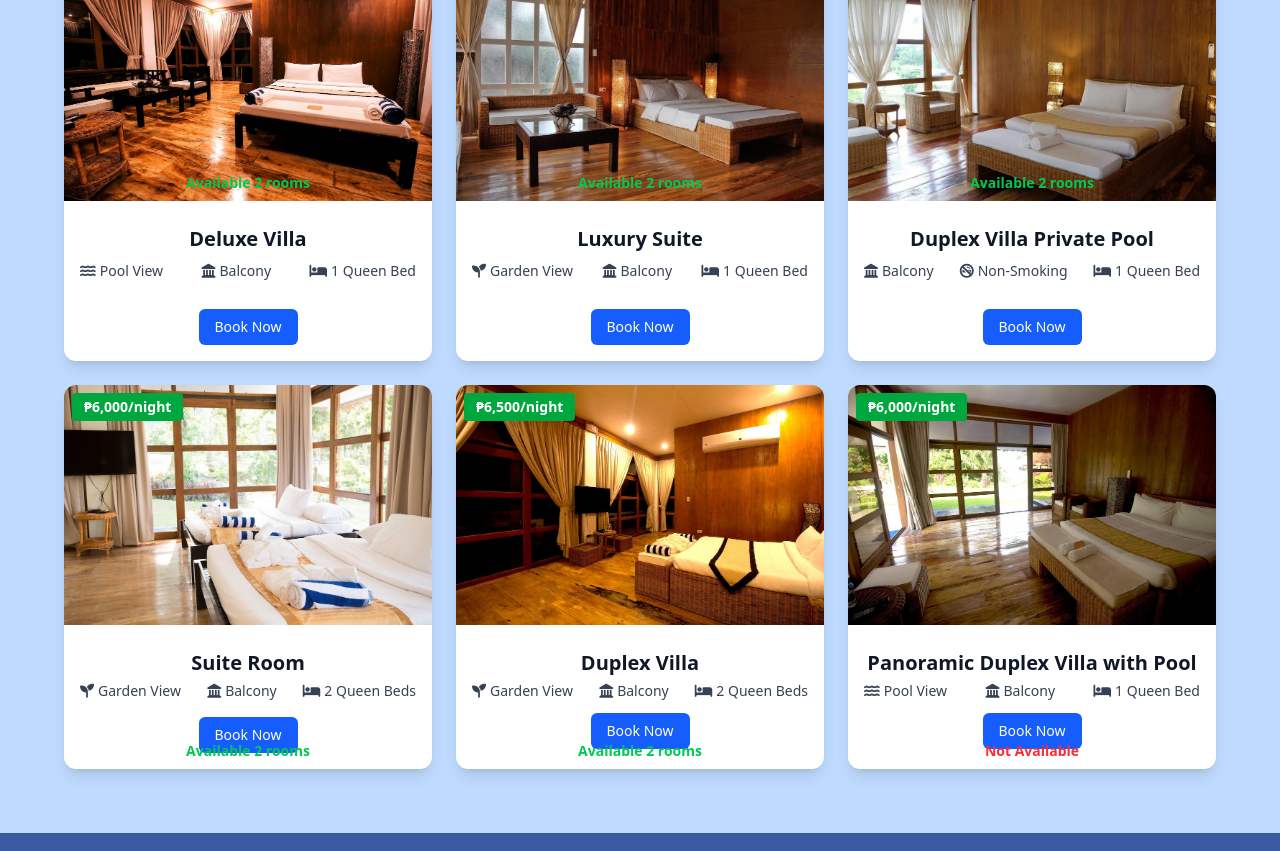
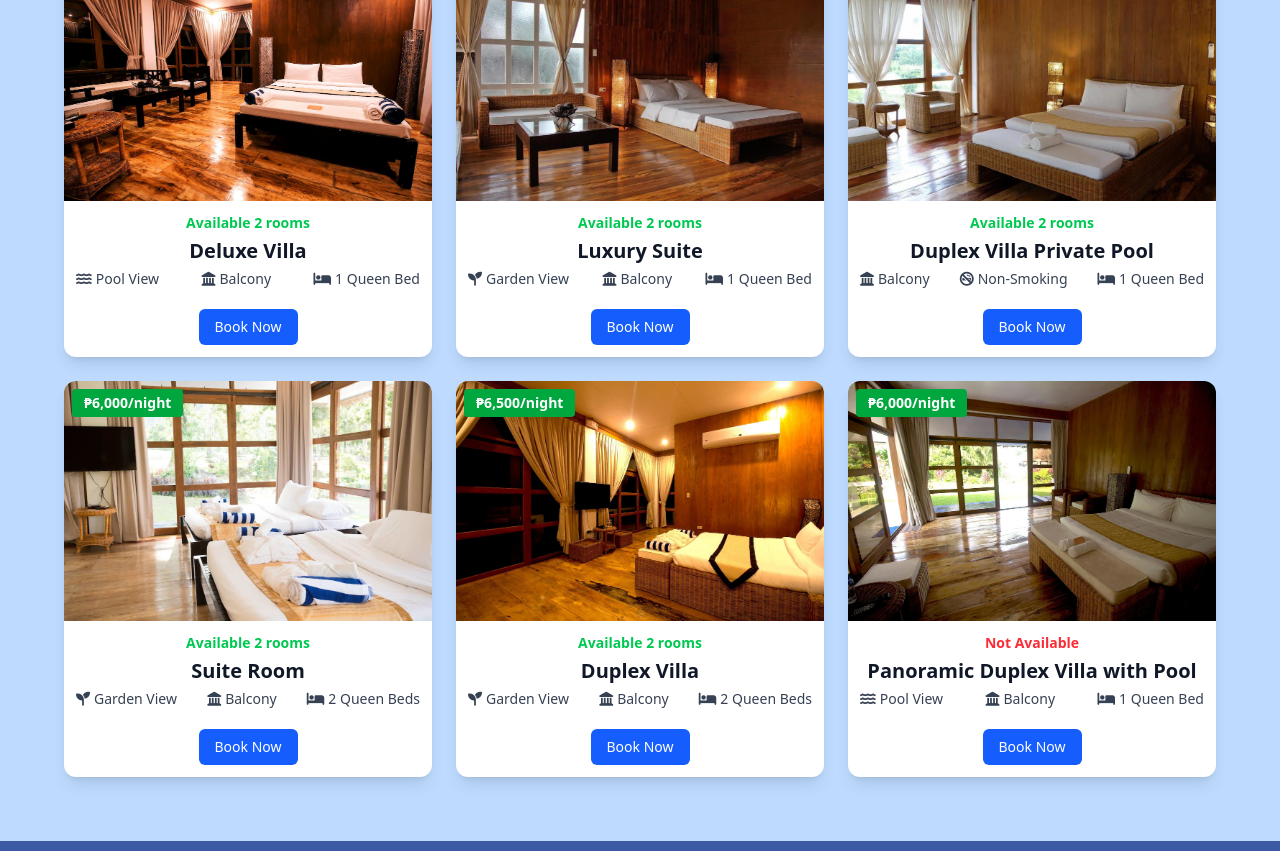
Before and after one commit to paoloespaldon/espaldon_midtermproject, a website: page Accommodation.html in a window 1280 px wide. Shown: the part 151-1002 px from the top of the page. Drawn offline with Linux system fonts and the light colour scheme.

Commit message:
Updated all files

```diff
--- a/Accommodation.html
+++ b/Accommodation.html
@@ -20,15 +20,14 @@
     <!-- ==================== -->
     <!-- Navigation Section -->
     <!-- ==================== -->
-    <nav class="fixed top-0 left-0 w-full h-20 bg-blue-900/80 backdrop-blur-md shadow-lg px-5 flex justify-between items-center z-50">
+    <nav class="fixed top-0 left-0 w-full h-16 md:h-24 bg-blue-900/80 backdrop-blur-md shadow-lg px-4 md:px-5 flex justify-between items-center z-50">
         <!-- Branding -->
-        <div class="flex items-center space-x-4 pl-10 mt-2">
+        <div class="flex items-center space-x-4 pl-4 md:pl-10 mt-2 md:mt-4"> <!-- Adjusted padding and margin for responsiveness -->
             <!-- Adjusted Logo -->
-            <div class="w-28 h-auto flex items-end">
+            <div class="w-20 md:w-28 h-auto flex items-end"> <!-- Adjusted logo width for smaller screens -->
                 <img src="assets/log.png" alt="Logo" class="w-full h-auto object-contain object-bottom">
             </div>
         </div>
-
 
         <!-- Desktop Navigation -->
         <ul class="hidden md:flex space-x-6">
@@ -55,11 +54,11 @@
             <!-- Mobile Social & Menu -->
             <div class="flex md:hidden items-center space-x-4">
                 <a href="https://web.facebook.com/recidenciadelhamor" target="_blank" rel="noopener noreferrer"
-                   class="flex-shrink-0 h-9 w-9 rounded-full bg-blue-100 flex items-center justify-center hover:bg-blue-200 transition">
+                   class="flex-shrink-0 h-8 w-8 rounded-full bg-blue-100 flex items-center justify-center hover:bg-blue-200 transition">
                     <i class="fab fa-facebook-f text-blue-600 text-lg"></i>
                 </a>
                 <a href="https://instagram.com" target="_blank" rel="noopener noreferrer"
-                   class="flex-shrink-0 h-9 w-9 rounded-full bg-pink-100 flex items-center justify-center hover:bg-pink-200 transition">
+                   class="flex-shrink-0 h-8 w-8 rounded-full bg-pink-100 flex items-center justify-center hover:bg-pink-200 transition">
                     <i class="fab fa-instagram text-pink-600 text-lg"></i>
                 </a>
 
@@ -69,9 +68,7 @@
                         <path stroke-linecap="round" stroke-linejoin="round" stroke-width="2" d="M4 6h16M4 12h16M4 18h16"/>
                     </svg>
                 </button>
-
             </div>
-
         </div>
     </nav>
 
@@ -97,27 +94,23 @@
     <div class="relative">
         <img src="assets/room1.webp" class="w-full h-60 object-cover cursor-pointer" onclick="openModal(0, 0)">
 
-        <!-- "Available" text inside the image at the bottom center -->
-        <div class="absolute bottom-2 left-1/2 transform -translate-x-1/2 text-green-500 text-sm font-semibold">
-            Available 2 rooms
-        </div>
-
         <!-- Price tag in the top-left corner -->
         <div class="absolute top-2 left-2 bg-green-600 text-white text-sm font-bold px-3 py-1 rounded">
             ₱4,270/night
         </div>
     </div>
 
-    <div class="p-4 text-left flex-grow">
-        <h3 class="text-xl font-bold text-gray-900 text-center mt-2">Deluxe Villa</h3>
-        <div class="flex justify-between items-center text-gray-700 text-sm mt-2">
+    <div class="p-3 text-left flex-grow relative">
+        <div class="text-green-500 text-sm font-semibold text-center mb-1">Available 2 rooms</div>
+        <h3 class="text-xl font-bold text-gray-900 text-center">Deluxe Villa</h3>
+        <div class="flex justify-between items-center text-gray-700 text-sm mt-1">
             <div class="flex items-center gap-1"><i class="fa-solid fa-water"></i> Pool View</div>
             <div class="flex items-center gap-1"><i class="fa-solid fa-landmark"></i> Balcony</div>
             <div class="flex items-center gap-1"><i class="fa-solid fa-bed"></i> 1 Queen Bed</div>
         </div>
     </div>
 
-    <div class="flex justify-center mt-3 pb-4">
+    <div class="flex justify-center mt-2 pb-3">
         <a href="BOOK.html" class="bg-blue-600 text-white font-medium text-sm text-center px-4 py-2 rounded-md transition duration-200 hover:bg-blue-700">
             Book Now
         </a>
@@ -130,42 +123,36 @@
     <div class="relative">
         <img src="assets/room2.webp" class="w-full h-60 object-cover cursor-pointer" onclick="openModal(1, 0)">
 
-        <!-- "Available" text inside the image at the bottom center -->
-        <div class="absolute bottom-2 left-1/2 transform -translate-x-1/2 text-green-500 text-sm font-semibold">
-            Available 2 rooms
-        </div>
-
         <!-- Price tag in the top-left corner -->
         <div class="absolute top-2 left-2 bg-green-600 text-white text-sm font-bold px-3 py-1 rounded">
             ₱4,270/night
         </div>
     </div>
 
-    <div class="p-4 text-left flex-grow">
-        <h3 class="text-xl font-bold text-gray-900 text-center mt-2">Luxury Suite</h3>
-        <div class="flex justify-between items-center text-gray-700 text-sm mt-2">
+    <div class="p-3 text-left flex-grow relative">
+        <div class="text-green-500 text-sm font-semibold text-center mb-1">Available 2 rooms</div>
+        <h3 class="text-xl font-bold text-gray-900 text-center">Luxury Suite</h3>
+        <div class="flex justify-between items-center text-gray-700 text-sm mt-1">
             <div class="flex items-center gap-1"><i class="fa-solid fa-seedling"></i> Garden View</div>
             <div class="flex items-center gap-1"><i class="fa-solid fa-landmark"></i> Balcony</div>
             <div class="flex items-center gap-1"><i class="fa-solid fa-bed"></i> 1 Queen Bed</div>
         </div>
     </div>
 
-    <div class="flex justify-center mt-3 pb-4">
+    <div class="flex justify-center mt-2 pb-3">
         <a href="BOOK.html" class="bg-blue-600 text-white font-medium text-sm text-center px-4 py-2 rounded-md transition duration-200 hover:bg-blue-700">
             Book Now
         </a>
     </div>
 </div>
 
+
+
+
 <!-- Another Beach Cottage -->
 <div class="bg-white shadow-lg rounded-xl overflow-hidden relative flex flex-col h-full">
     <div class="relative">
         <img src="assets/room3.webp" class="w-full h-60 object-cover cursor-pointer" onclick="openModal(2, 0)">
-
-        <!-- "Available" text inside the image at the bottom center -->
-        <div class="absolute bottom-2 left-1/2 transform -translate-x-1/2 text-green-500 text-sm font-semibold">
-            Available 2 rooms
-        </div>
 
         <!-- Price tag in the top-left corner -->
         <div class="absolute top-2 left-2 bg-green-600 text-white text-sm font-bold px-3 py-1 rounded">
@@ -173,16 +160,17 @@
         </div>
     </div>
 
-    <div class="p-4 text-left flex-grow">
-        <h3 class="text-xl font-bold text-gray-900 text-center mt-2">Duplex Villa Private Pool</h3>
-        <div class="flex justify-between items-center text-gray-700 text-sm mt-2">
+    <div class="p-3 text-left flex-grow relative">
+        <div class="text-green-500 text-sm font-semibold text-center mb-1">Available 2 rooms</div>
+        <h3 class="text-xl font-bold text-gray-900 text-center">Duplex Villa Private Pool</h3>
+        <div class="flex justify-between items-center text-gray-700 text-sm mt-1">
             <div class="flex items-center gap-1"><i class="fa-solid fa-landmark"></i> Balcony</div>
             <div class="flex items-center gap-1"><i class="fa-solid fa-ban-smoking"></i> Non-Smoking</div>
             <div class="flex items-center gap-1"><i class="fa-solid fa-bed"></i> 1 Queen Bed</div>
         </div>
     </div>
 
-    <div class="flex justify-center mt-3 pb-4">
+    <div class="flex justify-center mt-2 pb-3">
         <a href="BOOK.html" class="bg-blue-600 text-white font-medium text-sm text-center px-4 py-2 rounded-md transition duration-200 hover:bg-blue-700">
             Book Now
         </a>
@@ -193,110 +181,91 @@
 
 
 
-            <div class="bg-white shadow-lg rounded-xl overflow-hidden relative">
-                <img src="assets/room4.webp"
-                class="w-full h-60 object-cover cursor-pointer"
-                onclick="openModal(3, 0)">
-                 <!-- "Available" text inside the image at the bottom center -->
-        <div class="absolute bottom-2 left-1/2 transform -translate-x-1/2 text-green-500 text-sm font-semibold">
-            Available 2 rooms
-        </div>
 
-                <div class="absolute top-2 left-2 bg-green-600 text-white text-sm font-bold px-3 py-1 rounded"> ₱6,000/night</div>
+<div class="bg-white shadow-lg rounded-xl overflow-hidden relative flex flex-col h-full">
+    <div class="relative">
+        <img src="assets/room4.webp" class="w-full h-60 object-cover cursor-pointer" onclick="openModal(3, 0)">
 
-                <div class="p-4 text-left">
-                    <h3 class="text-xl font-bold text-gray-900 text-center mt-2">Suite Room</h3>
-                    <div class="flex justify-between items-center text-gray-700 text-sm mt-1">
-                        <div class="flex items-center gap-1">
-                            <i class="fa-solid fa-seedling"></i> Garden View
-                        </div>
-
-                        <div class="flex items-center gap-1">
-                            <i class="fa-solid fa-landmark"></i> Balcony
-                        </div>
-
-                        <div class="flex items-center gap-1">
-                            <i class="fa-solid fa-bed"></i> 2 Queen Beds
-                        </div>
-
-                    </div>
-                    <div class="flex justify-center mt-4">
-                        <a href="BOOK.html" class="bg-blue-600 text-white font-medium text-sm text-center px-4 py-2 rounded-md transition duration-200 hover:bg-blue-700">
-                            Book Now
-                        </a>
-                    </div>
-
+        <!-- Price tag in the top-left corner -->
+        <div class="absolute top-2 left-2 bg-green-600 text-white text-sm font-bold px-3 py-1 rounded">
+            ₱6,000/night
         </div>
     </div>
 
-            <!-- Another Beach Cottage -->
-            <div class="bg-white shadow-lg rounded-xl overflow-hidden relative">
-                <img src="assets/room5.webp"
-                class="w-full h-60 object-cover cursor-pointer"
-                onclick="openModal(4, 0)">
-                 <!-- "Available" text inside the image at the bottom center -->
-        <div class="absolute bottom-2 left-1/2 transform -translate-x-1/2 text-green-500 text-sm font-semibold">
-            Available 2 rooms
+    <div class="p-3 text-left flex-grow relative">
+        <div class="text-green-500 text-sm font-semibold text-center mb-1">Available 2 rooms</div>
+        <h3 class="text-xl font-bold text-gray-900 text-center">Suite Room</h3>
+        <div class="flex justify-between items-center text-gray-700 text-sm mt-1">
+            <div class="flex items-center gap-1"><i class="fa-solid fa-seedling"></i> Garden View</div>
+            <div class="flex items-center gap-1"><i class="fa-solid fa-landmark"></i> Balcony</div>
+            <div class="flex items-center gap-1"><i class="fa-solid fa-bed"></i> 2 Queen Beds</div>
+        </div>
     </div>
 
-                <div class="absolute top-2 left-2 bg-green-600 text-white text-sm font-bold px-3 py-1 rounded"> ₱6,500/night</div>
-
-                <div class="p-4 text-left">
-                    <h3 class="text-xl font-bold text-gray-900 text-center mt-2">Duplex Villa</h3>
-                    <div class="flex justify-between items-center text-gray-700 text-sm mt-1">
-                        <div class="flex items-center gap-1">
-                            <i class="fa-solid fa-seedling"></i> Garden View
-                        </div>
-
-                        <div class="flex items-center gap-1">
-                            <i class="fa-solid fa-landmark"></i> Balcony
-                        </div>
-
-                        <div class="flex items-center gap-1">
-                            <i class="fa-solid fa-bed"></i> 2 Queen Beds
-                        </div>
-                    </div>
-                    <div class="flex justify-center mt-3">
+    <div class="flex justify-center mt-2 pb-3">
         <a href="BOOK.html" class="bg-blue-600 text-white font-medium text-sm text-center px-4 py-2 rounded-md transition duration-200 hover:bg-blue-700">
             Book Now
         </a>
     </div>
 </div>
+
+
+            <!-- Another Beach Cottage -->
+            <div class="bg-white shadow-lg rounded-xl overflow-hidden relative flex flex-col h-full">
+                <div class="relative">
+                    <img src="assets/room5.webp" class="w-full h-60 object-cover cursor-pointer" onclick="openModal(4, 0)">
+
+                    <!-- Price tag in the top-left corner -->
+                    <div class="absolute top-2 left-2 bg-green-600 text-white text-sm font-bold px-3 py-1 rounded">
+                        ₱6,500/night
+                    </div>
                 </div>
 
-            <div class="bg-white shadow-lg rounded-xl overflow-hidden relative">
-                <img src="assets/room6.webp"
-                class="w-full h-60 object-cover cursor-pointer"
-                onclick="openModal(5, 0)">
-                 <!-- "Available" text inside the image at the bottom center -->
-        <div class="absolute bottom-2 left-1/2 transform -translate-x-1/2 text-red-500 text-sm font-semibold">
-            Not Available
+                <div class="p-3 text-left flex-grow relative">
+                    <div class="text-green-500 text-sm font-semibold text-center mb-1">Available 2 rooms</div>
+                    <h3 class="text-xl font-bold text-gray-900 text-center">Duplex Villa</h3>
+                    <div class="flex justify-between items-center text-gray-700 text-sm mt-1">
+                        <div class="flex items-center gap-1"><i class="fa-solid fa-seedling"></i> Garden View</div>
+                        <div class="flex items-center gap-1"><i class="fa-solid fa-landmark"></i> Balcony</div>
+                        <div class="flex items-center gap-1"><i class="fa-solid fa-bed"></i> 2 Queen Beds</div>
+                    </div>
                 </div>
 
-                <div class="absolute top-2 left-2 bg-green-600 text-white text-sm font-bold px-3 py-1 rounded"> ₱6,000/night</div>
-
-                <div class="p-4 text-left">
-                    <h3 class="text-xl font-bold text-gray-900 text-center mt-2">Panoramic Duplex Villa with Pool</h3>
-                    <div class="flex justify-between items-center text-gray-700 text-sm mt-1">
-                        <div class="flex items-center gap-1">
-                            <i class="fa-solid fa-water"></i> Pool View
-                        </div>
-
-                        <div class="flex items-center gap-1">
-                            <i class="fa-solid fa-landmark"></i> Balcony
-                        </div>
-
-                        <div class="flex items-center gap-1">
-                            <i class="fa-solid fa-bed"></i> 1 Queen Bed
-                        </div>
-
-                    </div>
-                    <div class="flex justify-center mt-3">
+                <div class="flex justify-center mt-2 pb-3">
                     <a href="BOOK.html" class="bg-blue-600 text-white font-medium text-sm text-center px-4 py-2 rounded-md transition duration-200 hover:bg-blue-700">
                         Book Now
                     </a>
                 </div>
             </div>
+
+
+            <div class="bg-white shadow-lg rounded-xl overflow-hidden relative flex flex-col h-full">
+                <div class="relative">
+                    <img src="assets/room6.webp" class="w-full h-60 object-cover cursor-pointer" onclick="openModal(5, 0)">
+
+                    <!-- Price tag in the top-left corner -->
+                    <div class="absolute top-2 left-2 bg-green-600 text-white text-sm font-bold px-3 py-1 rounded">
+                        ₱6,000/night
+                    </div>
+                </div>
+
+                <div class="p-3 text-left flex-grow relative">
+                    <div class="text-red-500 text-sm font-semibold text-center mb-1">Not Available</div>
+                    <h3 class="text-xl font-bold text-gray-900 text-center">Panoramic Duplex Villa with Pool</h3>
+                    <div class="flex justify-between items-center text-gray-700 text-sm mt-1">
+                        <div class="flex items-center gap-1"><i class="fa-solid fa-water"></i> Pool View</div>
+                        <div class="flex items-center gap-1"><i class="fa-solid fa-landmark"></i> Balcony</div>
+                        <div class="flex items-center gap-1"><i class="fa-solid fa-bed"></i> 1 Queen Bed</div>
+                    </div>
+                </div>
+
+                <div class="flex justify-center mt-2 pb-3">
+                    <a href="BOOK.html" class="bg-blue-600 text-white font-medium text-sm text-center px-4 py-2 rounded-md transition duration-200 hover:bg-blue-700">
+                        Book Now
+                    </a>
+                </div>
+            </div>
+
             </div>
 
 
```
Also changed, not shown: Contact.html (+2 -1 lines), output.css. Lines whose indentation alone changed are shown as unchanged.
